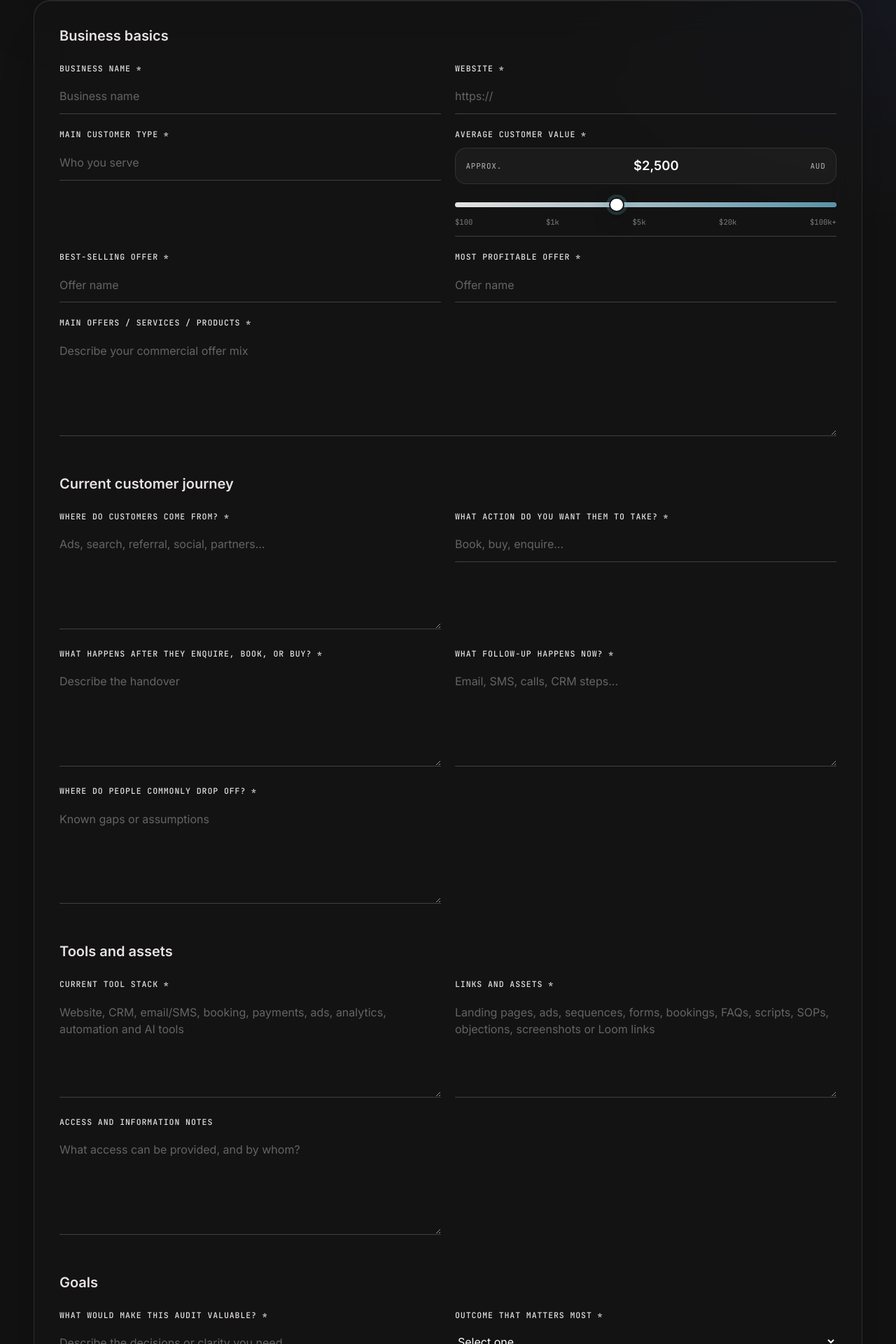
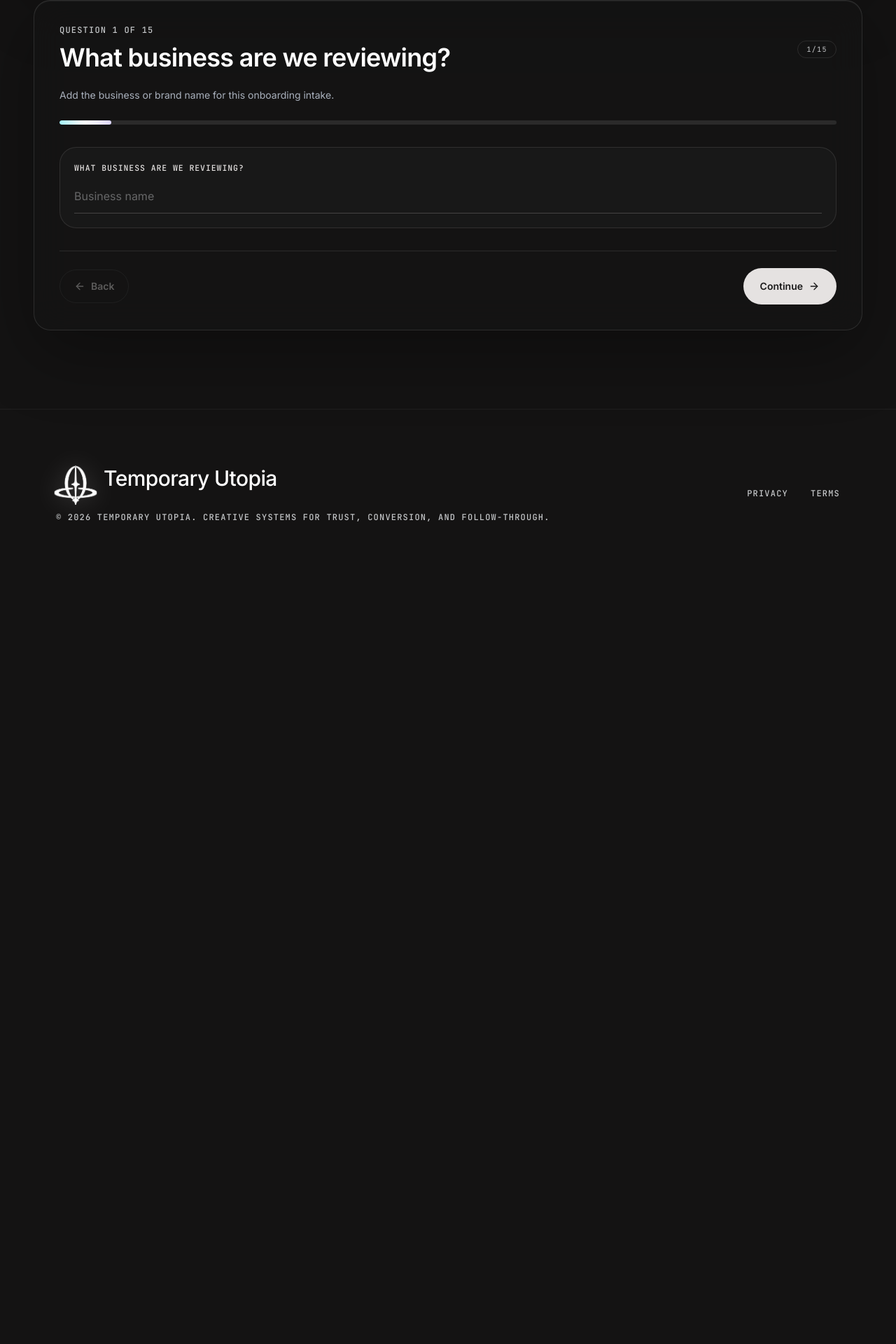
Before and after one commit to heyfinlay/UtopiaStudios, a Next.js app: page /onboarding in a window 1280 px wide. Shown: the part 1304-3224 px from the top of the page at 70% size. After the commit the page ends 2129 px from the top, so only its background shows below. Built offline with nearby package versions, Linux system fonts and the light colour scheme.

Commit message:
Add step-by-step audit intake flow

```diff
--- a/src/components/forms/AuditIntakeForm.tsx
+++ b/src/components/forms/AuditIntakeForm.tsx
@@ -3,8 +3,9 @@
 import { zodResolver } from "@hookform/resolvers/zod";
 import { useState } from "react";
 import { useForm } from "react-hook-form";
+import { useRouter } from "next/navigation";
 import { z } from "zod";
-import { CheckCircle2 } from "lucide-react";
+import { ArrowLeft, ArrowRight } from "lucide-react";
 import { sendToWebhook, submitLeadForm } from "@/lib/integrations";
 import {
   AverageValueSlider,
@@ -12,28 +13,162 @@ import {
 } from "@/components/forms/AverageValueSlider";
 
 const schema = z.object({
-  businessName: z.string().min(2, "Required"),
-  website: z.string().min(3, "Required"),
-  offers: z.string().min(10, "Add more detail"),
-  customerType: z.string().min(3, "Required"),
+  businessName: z.string().optional(),
+  website: z.string().optional(),
+  offers: z.string().optional(),
+  customerType: z.string().optional(),
   averageValue: z.string().min(1, "Required"),
-  bestSeller: z.string().min(2, "Required"),
-  profitableOffer: z.string().min(2, "Required"),
-  sources: z.string().min(10, "Add more detail"),
-  desiredAction: z.string().min(3, "Required"),
-  afterAction: z.string().min(10, "Add more detail"),
-  followUp: z.string().min(10, "Add more detail"),
-  dropOff: z.string().min(10, "Add more detail"),
-  tools: z.string().min(10, "List the current stack"),
-  assets: z.string().min(10, "Add links or note what you will provide"),
-  auditValue: z.string().min(10, "Add more detail"),
-  outcome: z.string().min(3, "Required"),
-  accessNotes: z.string().optional(),
+  bestSeller: z.string().optional(),
+  profitableOffer: z.string().optional(),
+  sources: z.string().optional(),
+  desiredAction: z.string().optional(),
+  afterAction: z.string().optional(),
+  followUp: z.string().optional(),
+  dropOff: z.string().optional(),
+  tools: z.string().optional(),
+  auditValue: z.string().optional(),
+  outcome: z.string().optional(),
 });
 type Values = z.infer<typeof schema>;
+type FieldName = keyof Values;
+
+const questions: Array<{
+  eyebrow: string;
+  title: string;
+  description: string;
+  field: FieldName;
+  placeholder?: string;
+  large?: boolean;
+  type?: "text" | "select" | "slider";
+  options?: string[];
+}> = [
+  {
+    eyebrow: "Question 1",
+    title: "What business are we reviewing?",
+    description: "Add the business or brand name for this onboarding intake.",
+    field: "businessName",
+    placeholder: "Business name",
+  },
+  {
+    eyebrow: "Question 2",
+    title: "What website should we look at?",
+    description: "Share the main website or landing page if there is one.",
+    field: "website",
+    placeholder: "https://",
+  },
+  {
+    eyebrow: "Question 3",
+    title: "Who is the main customer type?",
+    description: "Describe the buyer, client, patient, member, or customer.",
+    field: "customerType",
+    placeholder: "Who you serve",
+  },
+  {
+    eyebrow: "Question 4",
+    title: "What is the average customer value?",
+    description: "A rough number is enough. This helps size the opportunity.",
+    field: "averageValue",
+    type: "slider",
+  },
+  {
+    eyebrow: "Question 5",
+    title: "What is the best-selling offer?",
+    description: "Name the product, service, package, or offer that sells most.",
+    field: "bestSeller",
+    placeholder: "Offer name",
+  },
+  {
+    eyebrow: "Question 6",
+    title: "What is the most profitable offer?",
+    description: "Name the offer you most want the journey to support.",
+    field: "profitableOffer",
+    placeholder: "Offer name",
+  },
+  {
+    eyebrow: "Question 7",
+    title: "What are the main offers?",
+    description: "Briefly describe the commercial offer mix.",
+    field: "offers",
+    placeholder: "Services, products, packages, retainers, memberships...",
+    large: true,
+  },
+  {
+    eyebrow: "Question 8",
+    title: "Where do customers come from?",
+    description: "List the main traffic, lead, or sales sources.",
+    field: "sources",
+    placeholder: "Ads, search, referral, social, partners...",
+    large: true,
+  },
+  {
+    eyebrow: "Question 9",
+    title: "What action do you want them to take?",
+    description: "Describe the main conversion action.",
+    field: "desiredAction",
+    placeholder: "Book, buy, enquire, request a quote...",
+  },
+  {
+    eyebrow: "Question 10",
+    title: "What happens after they enquire, book, or buy?",
+    description: "Describe the handover or next step as it works today.",
+    field: "afterAction",
+    placeholder: "Confirmation, call, email, invoice, onboarding...",
+    large: true,
+  },
+  {
+    eyebrow: "Question 11",
+    title: "What follow-up happens now?",
+    description: "Include email, SMS, calls, CRM steps, reminders, or manual tasks.",
+    field: "followUp",
+    placeholder: "Email, SMS, calls, CRM steps...",
+    large: true,
+  },
+  {
+    eyebrow: "Question 12",
+    title: "Where do people commonly drop off?",
+    description: "Share known gaps, concerns, or assumptions.",
+    field: "dropOff",
+    placeholder: "Known gaps or assumptions",
+    large: true,
+  },
+  {
+    eyebrow: "Question 13",
+    title: "What tools are currently in the stack?",
+    description: "List the tools already involved in the customer journey.",
+    field: "tools",
+    placeholder:
+      "Website, CRM, email/SMS, booking, payments, ads, analytics, automation, AI tools",
+    large: true,
+  },
+  {
+    eyebrow: "Question 14",
+    title: "What would make this audit valuable?",
+    description: "Share the clarity, decision, or outcome that would matter most.",
+    field: "auditValue",
+    placeholder: "Describe the decisions or clarity you need",
+    large: true,
+  },
+  {
+    eyebrow: "Question 15",
+    title: "Which outcome matters most?",
+    description: "Choose the priority that best matches the current situation.",
+    field: "outcome",
+    type: "select",
+    options: [
+      "More booked calls",
+      "More purchases",
+      "Faster response",
+      "Better follow-up",
+      "Less admin",
+      "Better customer experience",
+      "More repeat customers",
+    ],
+  },
+];
 
 export function AuditIntakeForm() {
-  const [done, setDone] = useState(false);
+  const router = useRouter();
+  const [stepIndex, setStepIndex] = useState(0);
   const {
     register,
     handleSubmit,
@@ -42,9 +177,28 @@ export function AuditIntakeForm() {
   } = useForm<Values>({
     resolver: zodResolver(schema),
     defaultValues: {
+      businessName: "",
+      website: "",
+      offers: "",
+      customerType: "",
       averageValue: defaultAverageCustomerValue,
+      bestSeller: "",
+      profitableOffer: "",
+      sources: "",
+      desiredAction: "",
+      afterAction: "",
+      followUp: "",
+      dropOff: "",
+      tools: "",
+      auditValue: "",
+      outcome: "",
     },
   });
+
+  const currentQuestion = questions[stepIndex];
+  const isLastStep = stepIndex === questions.length - 1;
+  const progress = ((stepIndex + 1) / questions.length) * 100;
+
   const input = (
     name: keyof Values,
     label: string,
@@ -72,155 +226,123 @@ export function AuditIntakeForm() {
       )}
     </label>
   );
-  if (done)
-    return (
-      <div className="py-20 text-center">
-        <CheckCircle2 className="mx-auto h-12 w-12 text-[#73d9b0]" />
-        <h2 className="mt-5 text-3xl font-semibold">Audit intake received.</h2>
-        <p className="mt-3 text-[#a9b0bd]">
-          Your information is ready for the onboarding call.
-        </p>
-      </div>
+
+  const questionControl = () => {
+    if (currentQuestion.type === "slider") {
+      return (
+        <AverageValueSlider
+          name="averageValue"
+          label={currentQuestion.title}
+          register={register}
+          setValue={setValue}
+          errors={errors}
+        />
+      );
+    }
+
+    if (currentQuestion.type === "select") {
+      return (
+        <label>
+          <span className="form-label">{currentQuestion.title}</span>
+          <select {...register(currentQuestion.field)} className="input">
+            <option value="">Select one</option>
+            {currentQuestion.options?.map((value) => (
+              <option key={value}>{value}</option>
+            ))}
+          </select>
+          {errors[currentQuestion.field] && (
+            <span className="form-error">
+              {errors[currentQuestion.field]?.message}
+            </span>
+          )}
+        </label>
+      );
+    }
+
+    return input(
+      currentQuestion.field,
+      currentQuestion.title,
+      currentQuestion.placeholder ?? "",
+      currentQuestion.large,
     );
+  };
+
   return (
     <form
-      className="space-y-12"
+      className="space-y-8"
       onSubmit={handleSubmit(async (values) => {
         console.info("Audit intake", values);
         await Promise.all([
           submitLeadForm("audit_intake", values),
           sendToWebhook(values),
         ]);
-        setDone(true);
+        router.push("/book");
       })}
     >
-      <FormGroup title="Business basics">
-        <div className="grid gap-5 sm:grid-cols-2">
-          {input("businessName", "Business name *", "Business name")}
-          {input("website", "Website *", "https://")}
-          {input("customerType", "Main customer type *", "Who you serve")}
-          <AverageValueSlider
-            name="averageValue"
-            label="Average customer value *"
-            register={register}
-            setValue={setValue}
-            errors={errors}
+      <div>
+        <div className="mb-5 flex items-center justify-between gap-4">
+          <div>
+            <p className="eyebrow text-cyan-100/80">
+              {currentQuestion.eyebrow} of {questions.length}
+            </p>
+            <h2 className="section-title mt-3 text-3xl font-semibold text-white md:text-4xl">
+              {currentQuestion.title}
+            </h2>
+          </div>
+          <span className="rounded-full border border-white/10 px-3 py-1 font-mono text-[10px] uppercase tracking-[0.14em] text-[#c5c7c9]">
+            {stepIndex + 1}/{questions.length}
+          </span>
+        </div>
+        <p className="max-w-2xl text-sm leading-6 text-[#aab1bd]">
+          {currentQuestion.description}
+        </p>
+        <div className="mt-6 h-1.5 overflow-hidden rounded-full bg-white/10">
+          <div
+            className="h-full rounded-full bg-gradient-to-r from-cyan-200 via-white to-violet-200 transition-all duration-300"
+            style={{ width: `${progress}%` }}
           />
-          {input("bestSeller", "Best-selling offer *", "Offer name")}
-          {input("profitableOffer", "Most profitable offer *", "Offer name")}
         </div>
-        <div className="mt-5">
-          {input(
-            "offers",
-            "Main offers / services / products *",
-            "Describe your commercial offer mix",
-            true,
-          )}
-        </div>
-      </FormGroup>
-      <FormGroup title="Current customer journey">
-        <div className="grid gap-5 sm:grid-cols-2">
-          {input(
-            "sources",
-            "Where do customers come from? *",
-            "Ads, search, referral, social, partners...",
-            true,
-          )}
-          {input(
-            "desiredAction",
-            "What action do you want them to take? *",
-            "Book, buy, enquire...",
-          )}
-          {input(
-            "afterAction",
-            "What happens after they enquire, book, or buy? *",
-            "Describe the handover",
-            true,
-          )}
-          {input(
-            "followUp",
-            "What follow-up happens now? *",
-            "Email, SMS, calls, CRM steps...",
-            true,
-          )}
-          {input(
-            "dropOff",
-            "Where do people commonly drop off? *",
-            "Known gaps or assumptions",
-            true,
-          )}
-        </div>
-      </FormGroup>
-      <FormGroup title="Tools and assets">
-        <div className="grid gap-5 sm:grid-cols-2">
-          {input(
-            "tools",
-            "Current tool stack *",
-            "Website, CRM, email/SMS, booking, payments, ads, analytics, automation and AI tools",
-            true,
-          )}
-          {input(
-            "assets",
-            "Links and assets *",
-            "Landing pages, ads, sequences, forms, bookings, FAQs, scripts, SOPs, objections, screenshots or Loom links",
-            true,
-          )}
-          {input(
-            "accessNotes",
-            "Access and information notes",
-            "What access can be provided, and by whom?",
-            true,
-          )}
-        </div>
-      </FormGroup>
-      <FormGroup title="Goals">
-        <div className="grid gap-5 sm:grid-cols-2">
-          {input(
-            "auditValue",
-            "What would make this audit valuable? *",
-            "Describe the decisions or clarity you need",
-            true,
-          )}
-          <label>
-            <span className="form-label">Outcome that matters most *</span>
-            <select {...register("outcome")} className="input">
-              <option value="">Select one</option>
-              {[
-                "More booked calls",
-                "More purchases",
-                "Faster response",
-                "Better follow-up",
-                "Less admin",
-                "Better customer experience",
-                "More repeat customers",
-              ].map((v) => (
-                <option key={v}>{v}</option>
-              ))}
-            </select>
-            {errors.outcome && (
-              <span className="form-error">{errors.outcome.message}</span>
-            )}
-          </label>
-        </div>
-      </FormGroup>
-      <button
-        disabled={isSubmitting}
-        className="w-full rounded-full bg-[#e5e2e1] px-6 py-4 text-sm font-semibold text-[#1c1b1b] transition hover:brightness-110 disabled:opacity-50"
-      >
-        {isSubmitting ? "Submitting..." : "Submit Audit Intake"}
-      </button>
+      </div>
+
+      <div className="rounded-3xl border border-white/10 bg-white/[.025] p-5">
+        {questionControl()}
+      </div>
+
+      <div className="flex flex-col-reverse gap-3 border-t border-white/10 pt-6 sm:flex-row sm:items-center sm:justify-between">
+        <button
+          type="button"
+          onClick={() => setStepIndex((current) => Math.max(current - 1, 0))}
+          disabled={stepIndex === 0 || isSubmitting}
+          className="inline-flex min-h-12 items-center justify-center gap-2 rounded-full border border-white/15 px-5 py-3 text-sm font-semibold text-[#e5e2e1] transition hover:bg-white/[.05] disabled:cursor-not-allowed disabled:opacity-35"
+        >
+          <ArrowLeft className="h-4 w-4" />
+          Back
+        </button>
+        {isLastStep ? (
+          <button
+            disabled={isSubmitting}
+            type="submit"
+            className="inline-flex min-h-12 items-center justify-center gap-2 rounded-full bg-[#e5e2e1] px-6 py-4 text-sm font-semibold text-[#1c1b1b] transition hover:brightness-110 disabled:opacity-50"
+          >
+            {isSubmitting ? "Saving..." : "Book onboarding call"}
+            <ArrowRight className="h-4 w-4" />
+          </button>
+        ) : (
+          <button
+            type="button"
+            onClick={() =>
+              setStepIndex((current) =>
+                Math.min(current + 1, questions.length - 1),
+              )
+            }
+            disabled={isSubmitting}
+            className="inline-flex min-h-12 items-center justify-center gap-2 rounded-full bg-[#e5e2e1] px-6 py-4 text-sm font-semibold text-[#1c1b1b] transition hover:brightness-110 disabled:opacity-50"
+          >
+            Continue
+            <ArrowRight className="h-4 w-4" />
+          </button>
+        )}
+      </div>
     </form>
   );
 }
-
-function FormGroup({
-  title,
-  children,
-}: React.PropsWithChildren<{ title: string }>) {
-  return (
-    <fieldset>
-      <legend className="mb-6 text-xl font-semibold">{title}</legend>
-      {children}
-    </fieldset>
-  );
-}
```
